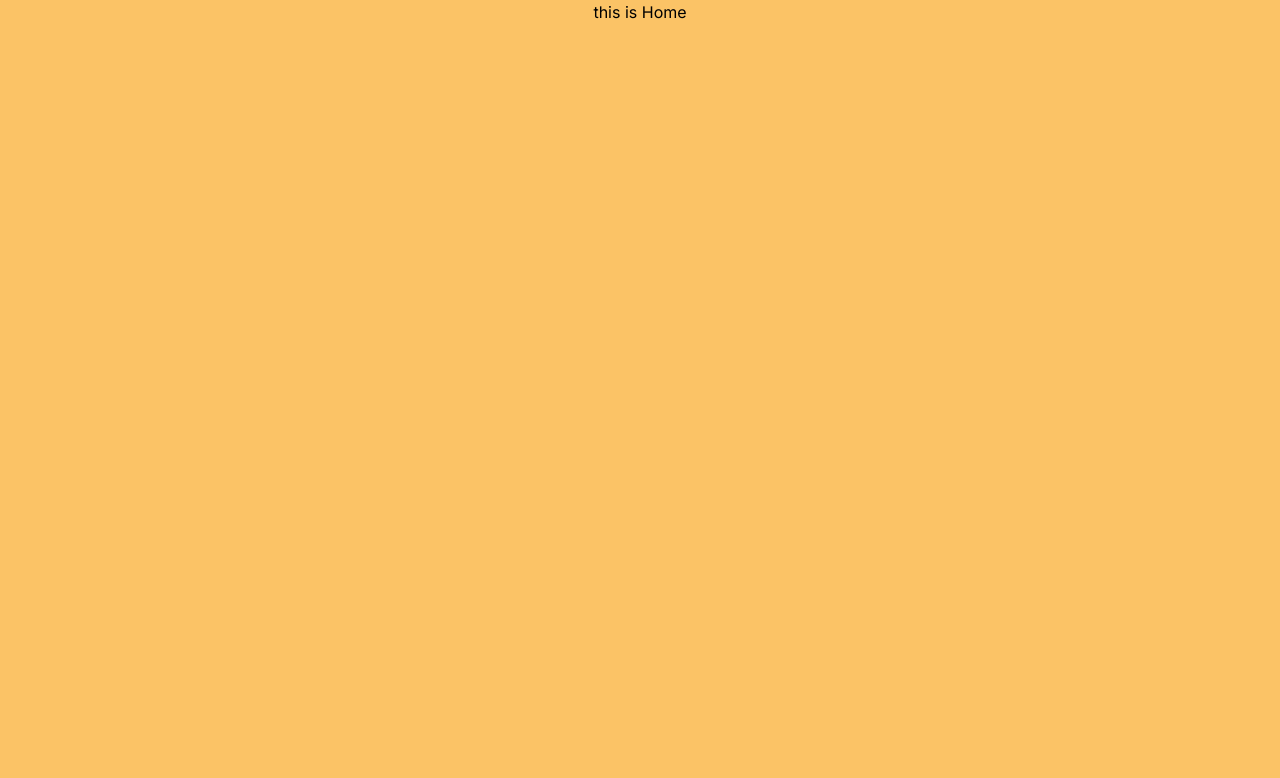
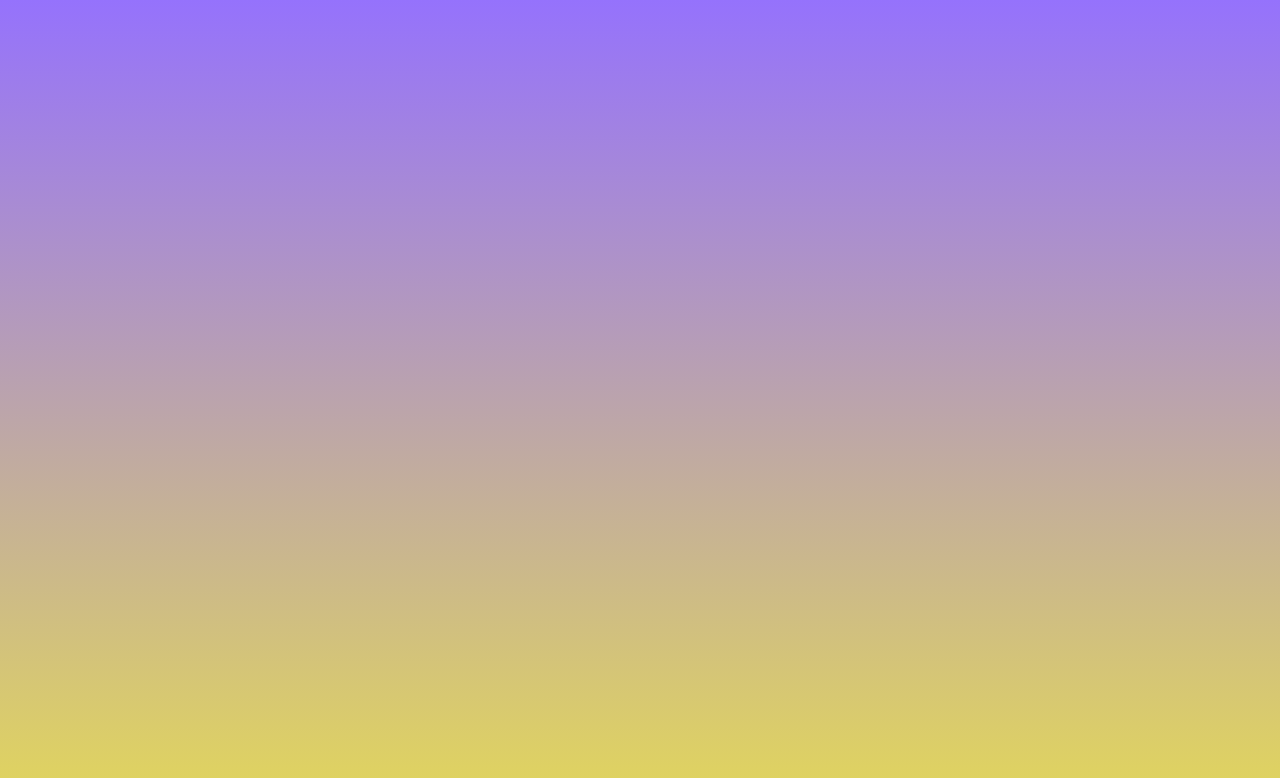
Before and after one commit to helpii/hlt-cards, a React (Vite) app: page / in a window 1280 px wide. Shown: the top 778 px of the page. Built offline with nearby package versions, Linux system fonts and the light colour scheme.

Commit message:
gradient div set up

```diff
--- a/src/App.tsx
+++ b/src/App.tsx
@@ -1,4 +1,5 @@
 import { useState, useEffect } from "react";
+import { GradientBG } from "./components/GradientBG";
 
 import "./styles/main.css";
 
@@ -24,7 +25,7 @@ export default function App() {
 
   return (
     <div className="flex justify-center align-middle">
-      <h1>this is Home</h1>
+      <GradientBG />
     </div>
   );
 }
--- /dev/null
+++ b/src/components/GradientBG/index.tsx
@@ -0,0 +1,7 @@
+export function GradientBG() {
+  return (
+    <div className="max-w-[1344px] flex flex-col justify-center items-center bg-nlw-gradient h-[100vh] w-[100%]">
+      {/*Content right in the middle*/}
+    </div>
+  );
+}
--- a/tailwind.config.cjs
+++ b/tailwind.config.cjs
@@ -14,7 +14,7 @@ module.exports = {
       backgroundImage: {
         galaxy: 'url("/background-galaxy.png")',
         helplit: 'url("/helplit.png")',
-        'nlw-gradient': 'linear-gradient(90deg, #9572FC 23.08%, #43E7AD 33.94%, #E1D55D 44.57%)',
+        'nlw-gradient': 'linear-gradient(180deg, #9572FC, #E1D55D)',
         'game-gradient': 'linear-gradient(180deg, rgba(0,0,0,0) 0%, rgba(0,0,0,0.9) 67.08%)',
       }
     },
```
